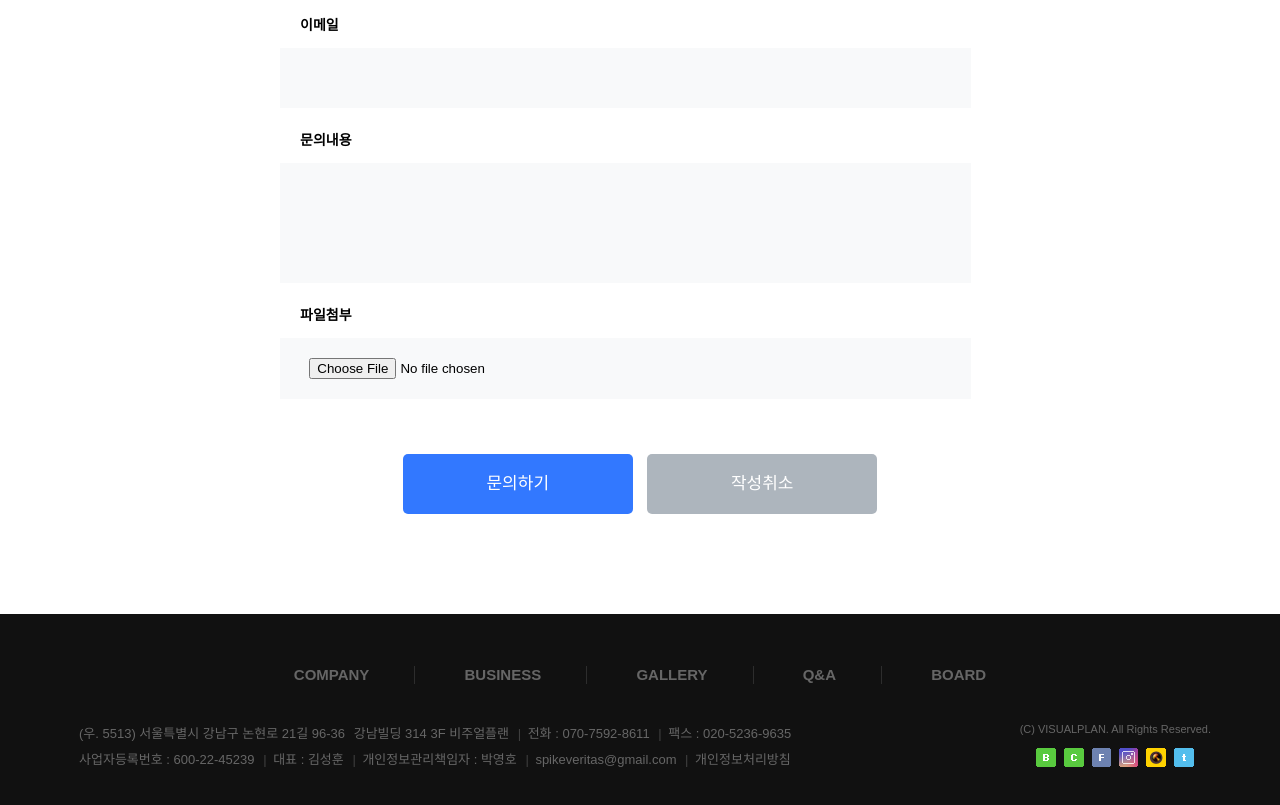
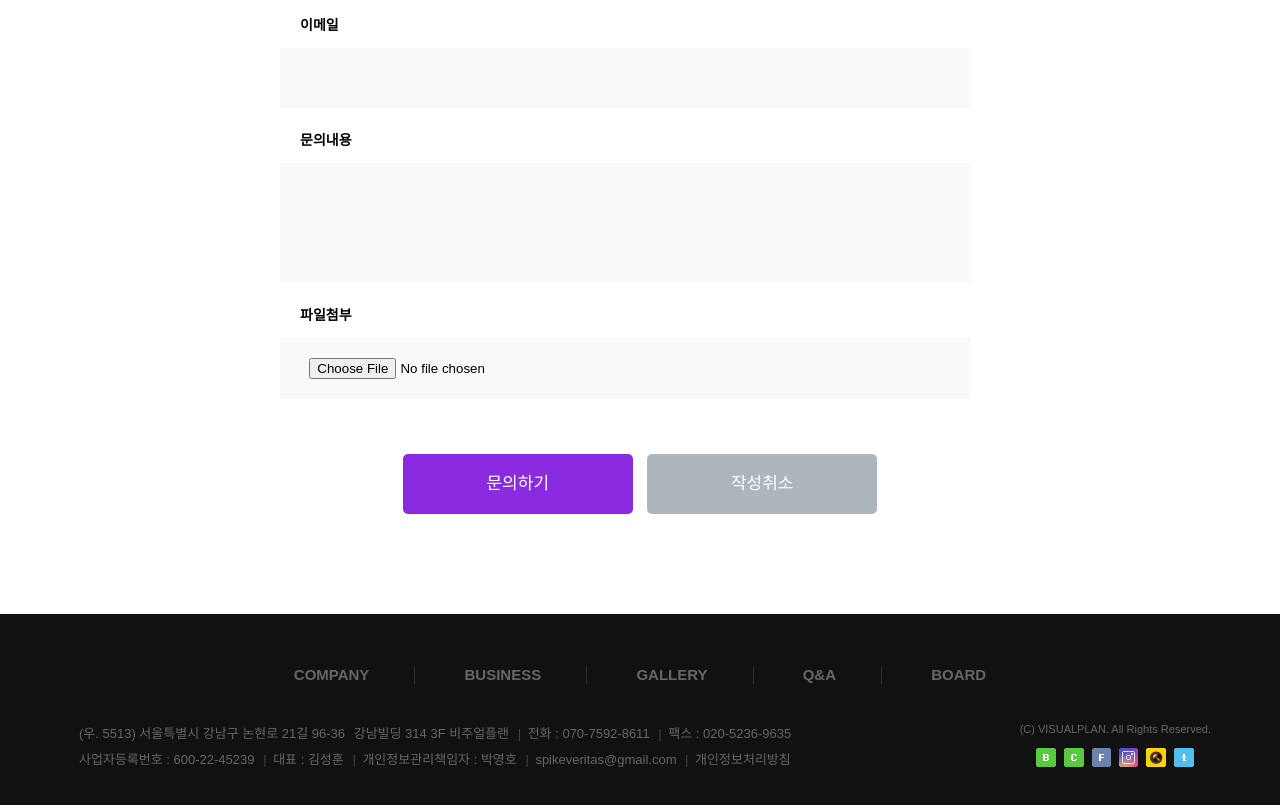
Before and after one commit to danassong/plan, a plain HTML site: page contact.html in a window 1280 px wide. Shown: the part 769-1574 px from the top of the page. Drawn offline with Linux system fonts and the light colour scheme.

Commit message:
Update contact.css

```diff
--- a/css/contact.css
+++ b/css/contact.css
@@ -56,7 +56,7 @@
 .contactform .btn input {
     width: 230px;
     height: 60px;
-    background: #3278ff;
+    background: blueviolet;
     color: #fff;
     border: none;
     border-radius: 5px;
```
